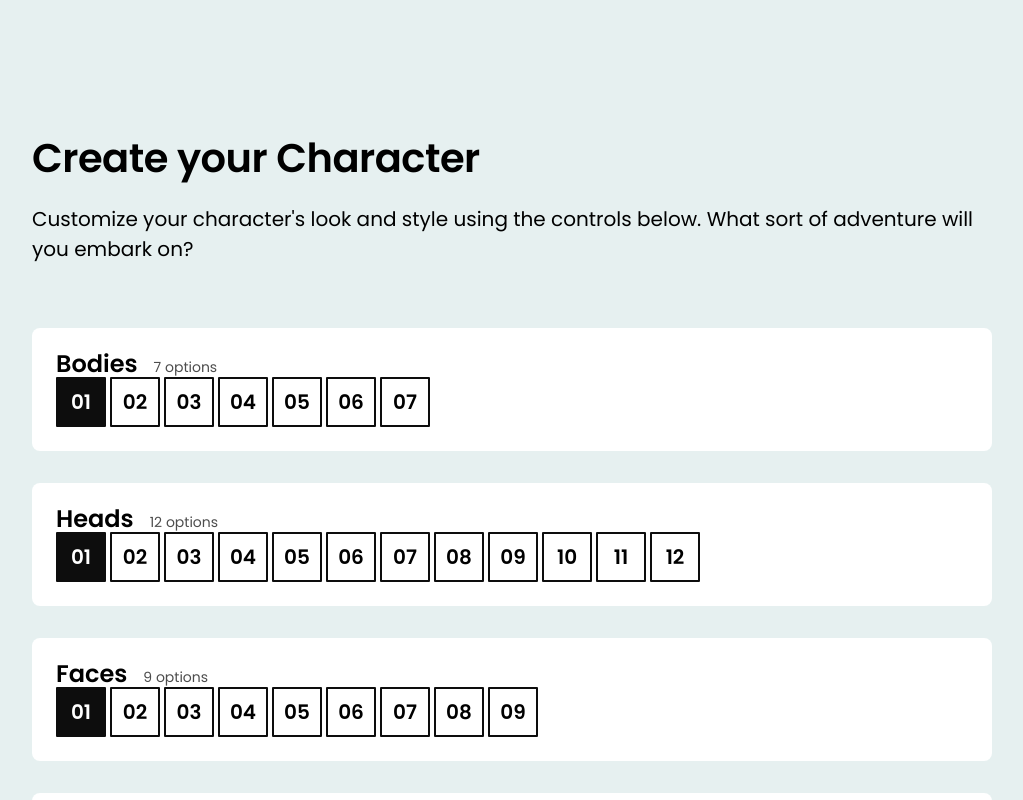
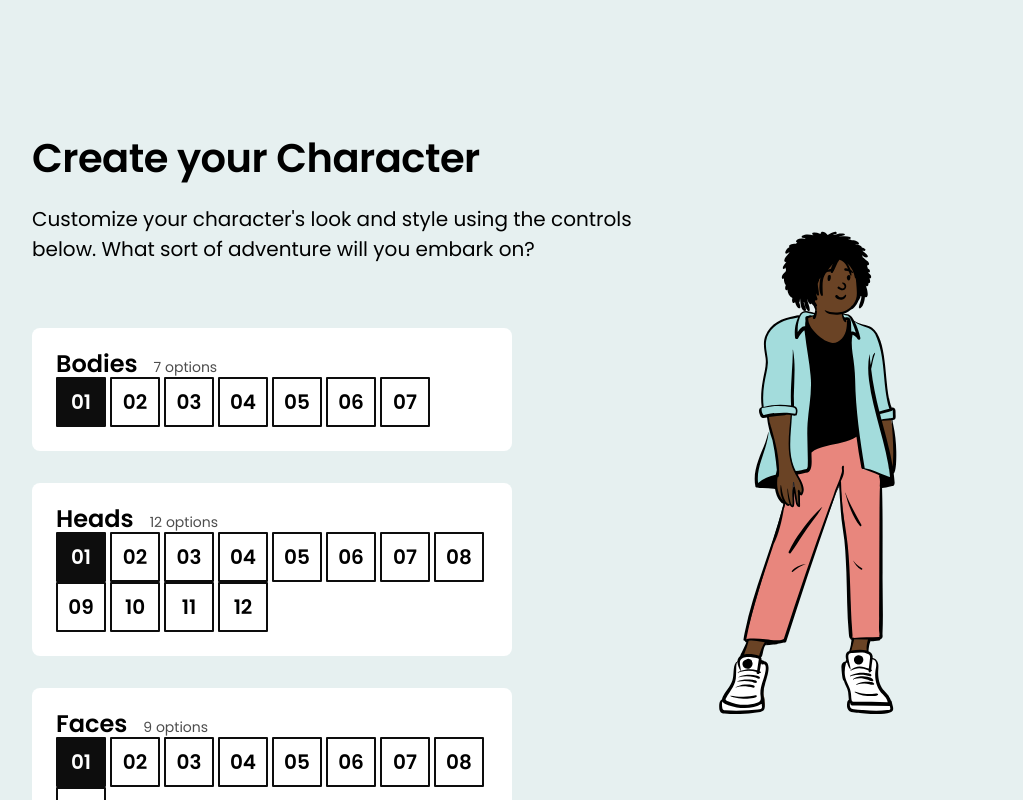
Before and after one commit to logic-fabric/css-for-js-developers-character-creator, a React (Create React App) app: page / in a window 1280 px wide. Shown: the top 800 px of the page, without its empty margins (128-1151 px from the left). Built offline with nearby package versions, Linux system fonts and the light colour scheme.

Commit message:
style (CharacterEditor): improve layout

```diff
--- a/src/components/CharacterEditor/CharacterEditor.js
+++ b/src/components/CharacterEditor/CharacterEditor.js
@@ -79,7 +79,6 @@ export function CharacterEditor() {
             handleSelectOption={setClothesColor}
           />
         </div>
-      </MaxWidthWrapper>
 
         <div className={styles.characterWrapper}>
           <Character
@@ -91,6 +90,7 @@ export function CharacterEditor() {
             clothesColor={clothesColor}
           />
         </div>
+      </MaxWidthWrapper>
     </main>
   );
 }
--- a/src/components/CharacterEditor/CharacterEditor.module.css
+++ b/src/components/CharacterEditor/CharacterEditor.module.css
@@ -3,9 +3,11 @@
 }
 
 .maxWidthWrapper {
+  position: relative;
 }
 
 .header {
+  width: 65%;
   padding: 0 0 64px;
 }
 
@@ -23,7 +25,12 @@
 }
 
 .characterWrapper {
+  position: absolute;
+  top: 96px;
+  right: 0;
+  height: 500px;
 }
 
 .controlColumn {
+  width: 50%;
 }
```
Lines whose indentation alone changed are shown as unchanged.
